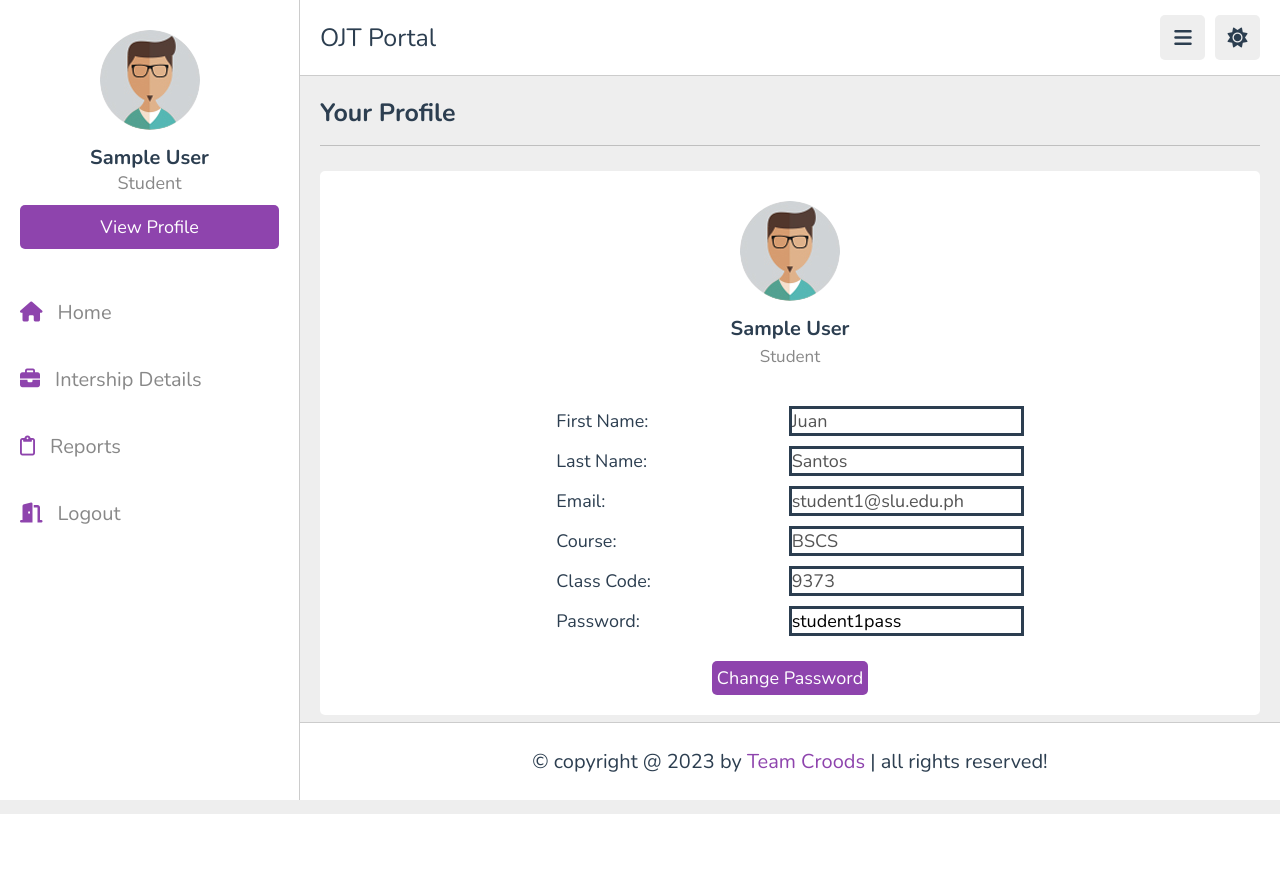
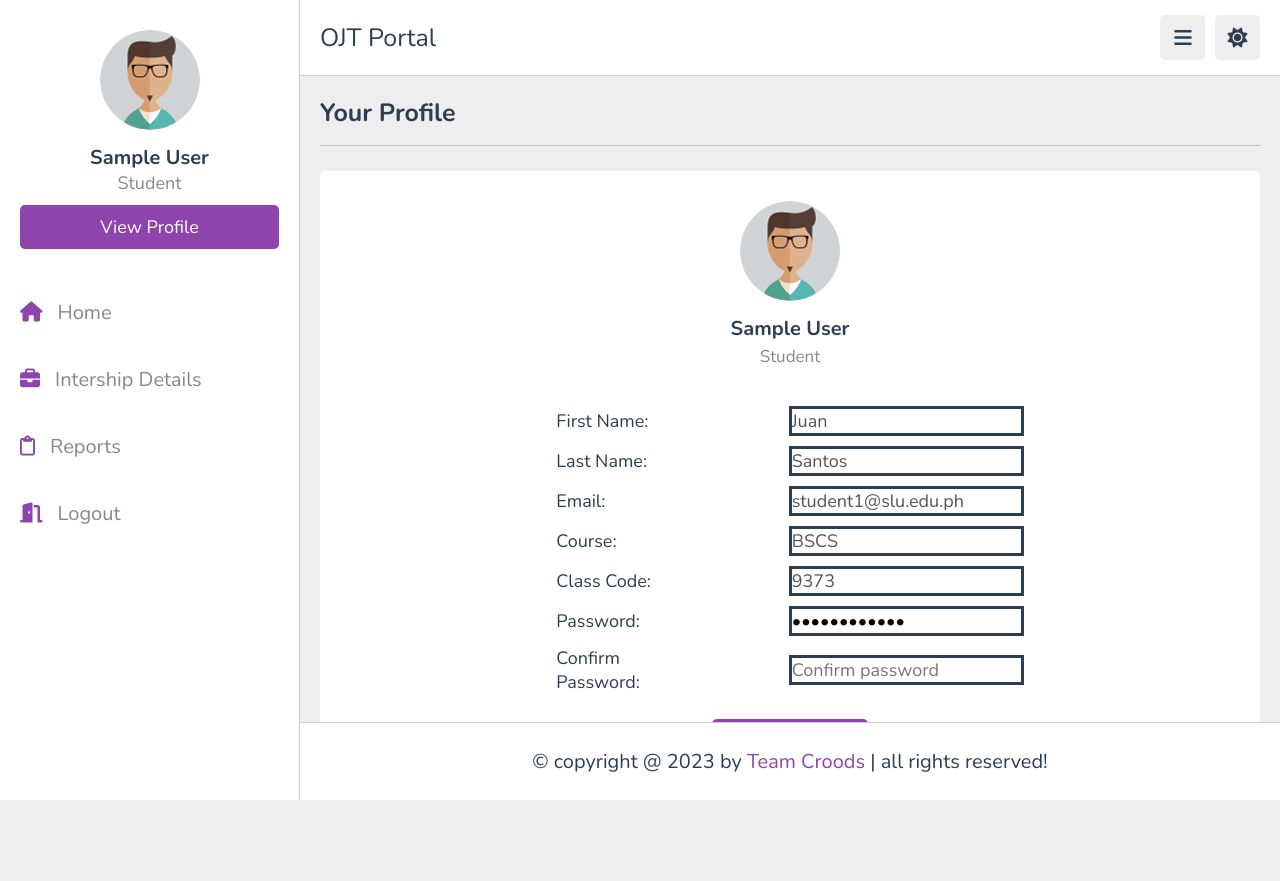
Before and after one commit to Yu3times/SLU-OJT-Management-Web-App, a PHP site: page /homepage/profile.php in a window 1280 px wide. Before the commit the page ends 814 px from the top, so only its background shows below. Run offline with PHP 8.4, Linux system fonts and the light colour scheme; the visitor is signed in with stand-in values (Sample User, id 1); data comes from the database, SQL or seed files in the repository; some libraries are stand-ins or nearby versions.

Commit message:
Add confirm password function for student

```diff
--- a/public/css/style.css
+++ b/public/css/style.css
@@ -1327,7 +1327,7 @@ section{
    margin-bottom: 5px;
 }
 
-.profile-form input[type="text"] {
+.profile-form input[type="text"]{
    background-color: white;
    font-size: 1.8rem;
    border-color: var(--black);
@@ -1335,10 +1335,14 @@ section{
    border-width: 3px;
 }
 
-.user-profile, section.reports, section.home-grid {
-   min-height: 550px;
-   height: 650px;
+.profile-form input[type="password"]{
+   background-color: white;
+   font-size: 1.8rem;
+   border-color: var(--black);
+   border-style: solid;
+   border-width: 3px;
 }
+
 
 @media (max-width:1200px){
 
--- a/student/profile.php
+++ b/student/profile.php
@@ -106,7 +106,10 @@
          <span>Class Code:</span><input name="classCode" type="text" value=<?php echo "\"$classCode\""; ?> disabled>
       </label>
       <label class="profile-field">
-         <span>Password:</span><input class="password-input" name="password" type="text" required maxlength="20" value=<?php echo "\"$password\""; ?> >
+         <span>Password:</span><input class="password-input" name="password" type="password" placeholder="Your password" required maxlength="20" value=<?php echo "\"$password\""; ?> >
+      </label>
+      <label class="profile-field">
+         <span>Confirm Password:</span><input class="confirm-password-input" name="confirm-password" type="password" required maxlength="20" placeholder="Confirm password">
       </label>
          <input class="change-password-btn" type="submit" value="Change Password" name="submit">
       </form>
@@ -122,6 +125,23 @@
 
 <!-- custom js file link  -->
 <script src="../public/js/script.js"></script>
+<script>
+var password = document.querySelector(".password-input");
+var confirm_password = document.querySelector(".confirm-password-input");
+
+
+  console.log(password, confirm_password);
+
+function validatePassword(){
+  if(password.value != confirm_password.value) {
+    confirm_password.setCustomValidity("Passwords Don't Match");
+  } else {
+    confirm_password.setCustomValidity('');
+  }
+}
+password.onchange = validatePassword;
+confirm_password.onkeyup = validatePassword;
+</script>
 
 
 </body>
```
